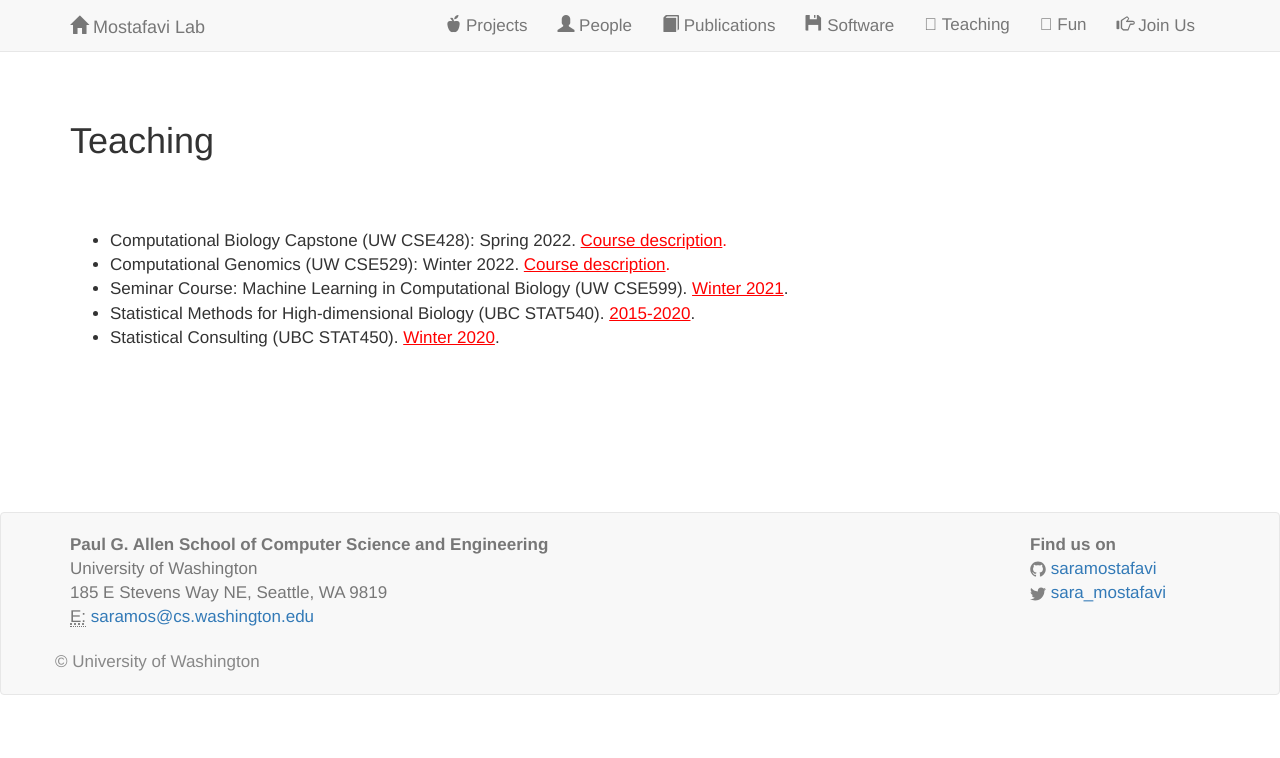
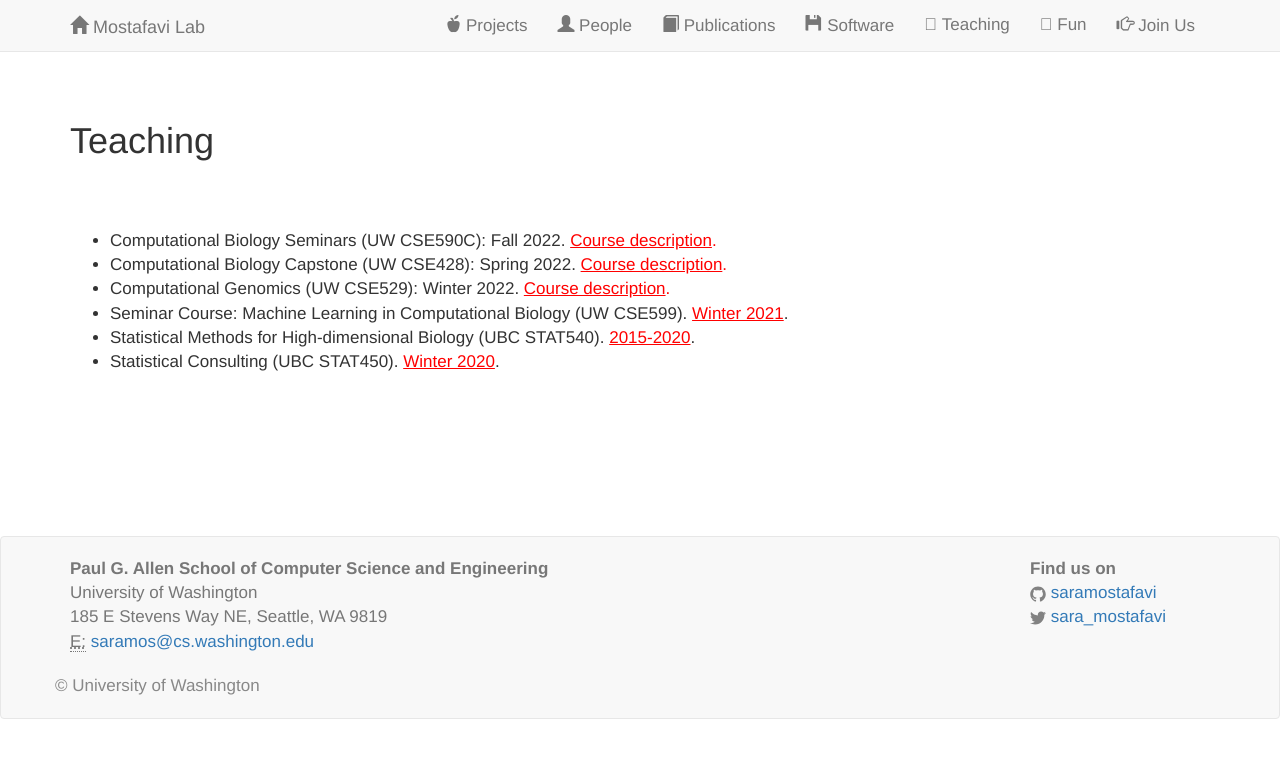
Before and after one commit to saramostafavi/saramostafavi.github.io, a Jekyll site: the page built from teaching.html, in a window 1280 px wide. Shown: the top 758 px of the page. Built offline with Jekyll 4.4.1, drawn with Linux system fonts in a browser that asks for light colours; nearby versions of some CDN libraries; a style sheet for code colours, icons or effects is not loaded.

Commit message:
Update teaching.html

```diff
--- a/teaching.html
+++ b/teaching.html
@@ -10,6 +10,7 @@
 
      <p>
           <ul>
+            <li> Computational Biology Seminars (UW CSE590C): Fall 2022. <a href="https://sites.google.com/cs.washington.edu/cse590c/home" style="color:red"><u>Course description</u>.</a></li>
             <li> Computational Biology Capstone (UW CSE428):  Spring 2022. <a href="https://sites.google.com/cs.washington.edu/cse428/home" style="color:red"> <u>Course description</u>.</a></li>
             <li> Computational Genomics (UW CSE529):  Winter 2022. <a href="https://sites.google.com/cs.washington.edu/cse529/home" style="color:red"> <u>Course description</u>.</a></li>
             <li> Seminar Course: Machine Learning in Computational Biology (UW CSE599). <a href="https://sites.google.com/view/cse599cb/home" style="color:red"><u>Winter 2021</u></a>.</li>
```
